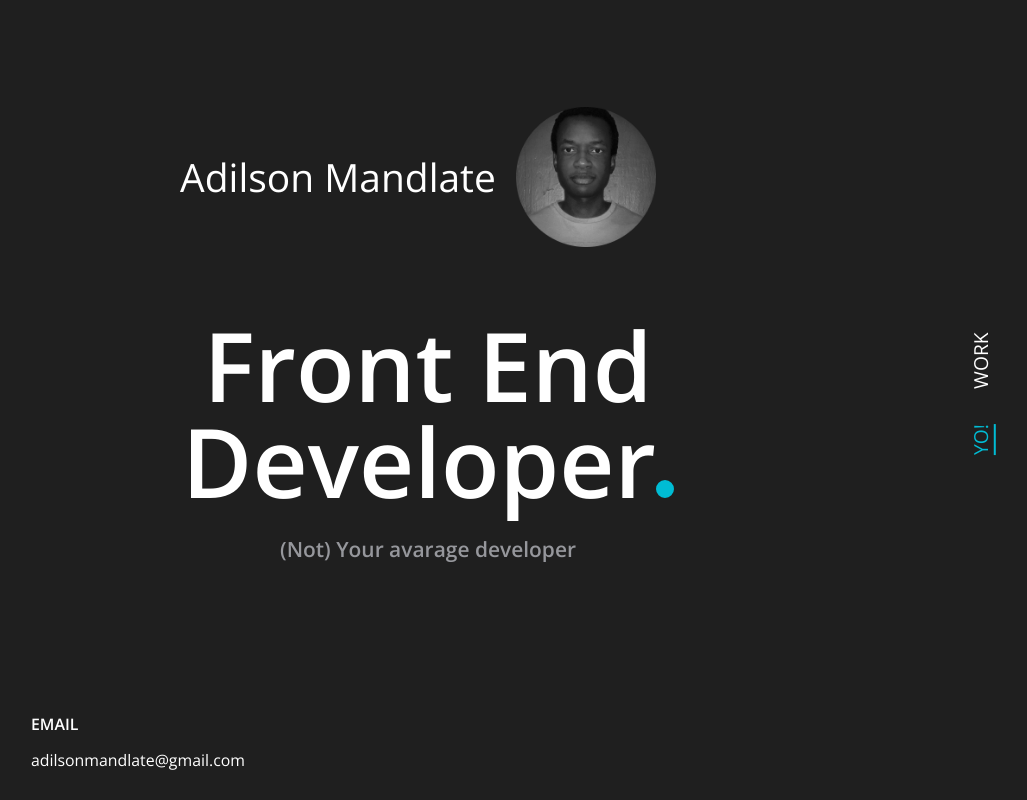
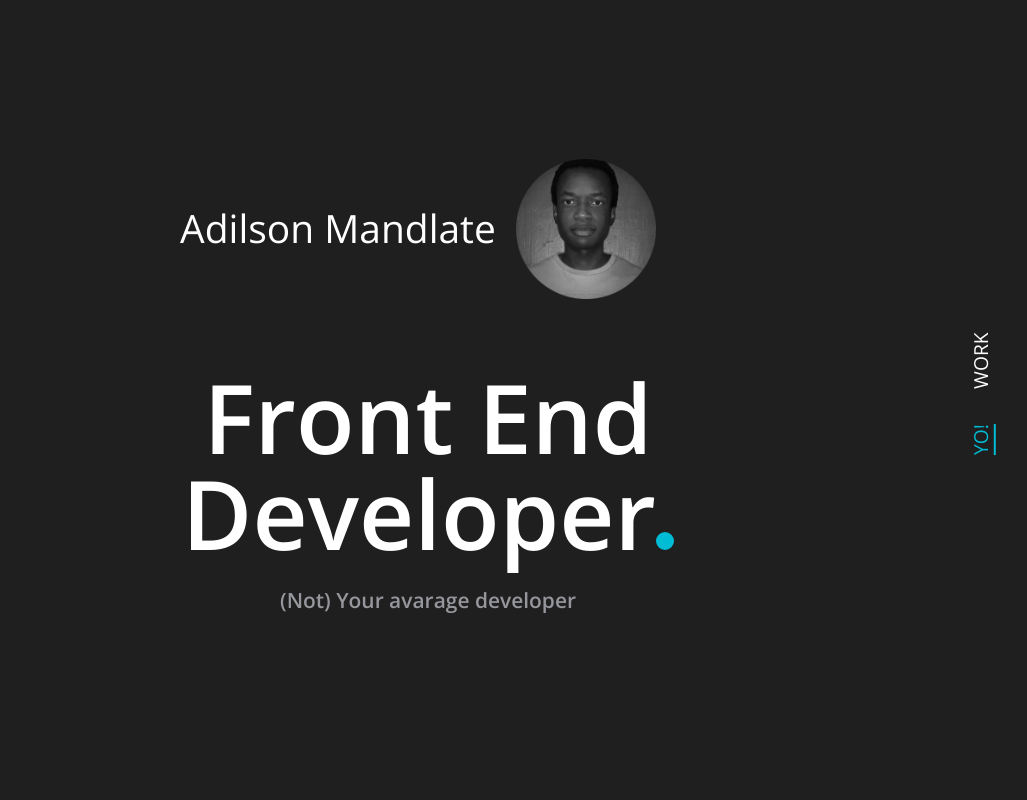
Before and after one commit to adilsonmandlate/adilsonmandlate.dev, a Gatsby site: page / in a window 1280 px wide. Shown: the whole page, without its empty margins (225-1252 px from the left). Built offline with nearby package versions, Linux system fonts and the light colour scheme; Gatsby itself is replaced by a stand-in of ours.

Commit message:
chore: remove contact info from home page

```diff
--- a/src/pages/index.js
+++ b/src/pages/index.js
@@ -9,7 +9,6 @@ const IndexPage = () => (
   <Layout>
     <SEO title="" />
     <Home />
-    <Contact />
   </Layout>
 );
 
```
